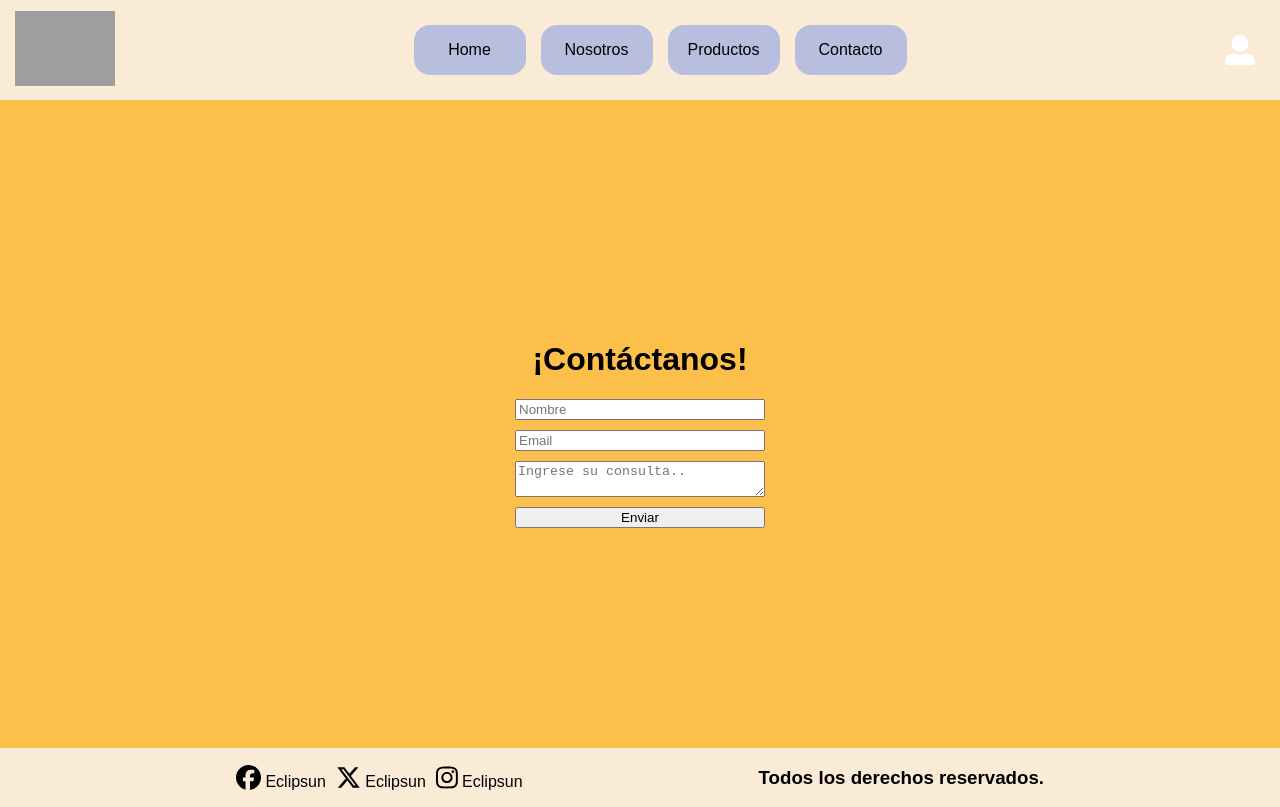
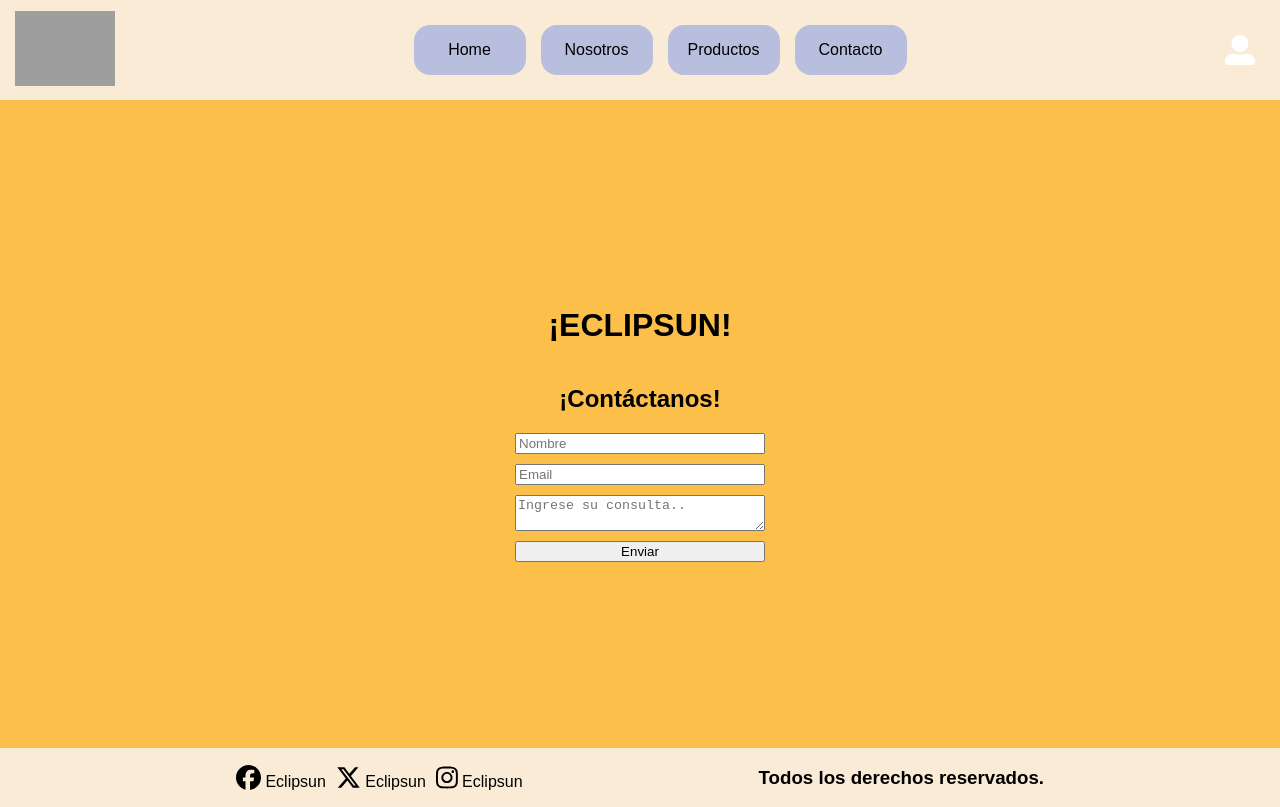
Before and after one commit to Faacusb/intReact, a React (Vite) app: page /contacto in a window 1280 px wide. Built offline with nearby package versions, Linux system fonts and the light colour scheme; grey boxes are pictures that could not be loaded.

Commit message:
reponsive fix

```diff
--- a/src/paginas/Contacto.jsx
+++ b/src/paginas/Contacto.jsx
@@ -4,7 +4,8 @@ function Contacto() {
   return (
     <ContactoSection>
       <ContactoFormContainer>
-        <h1>¡Contáctanos!</h1>
+        <h1>¡ECLIPSUN!</h1>
+        <h2>¡Contáctanos!</h2>
         <form>
           <input type="text" id="nombre" name="nombre" placeholder="Nombre" required></input>
           <input type="email" id="email" name="email" placeholder="Email" required></input>
```
